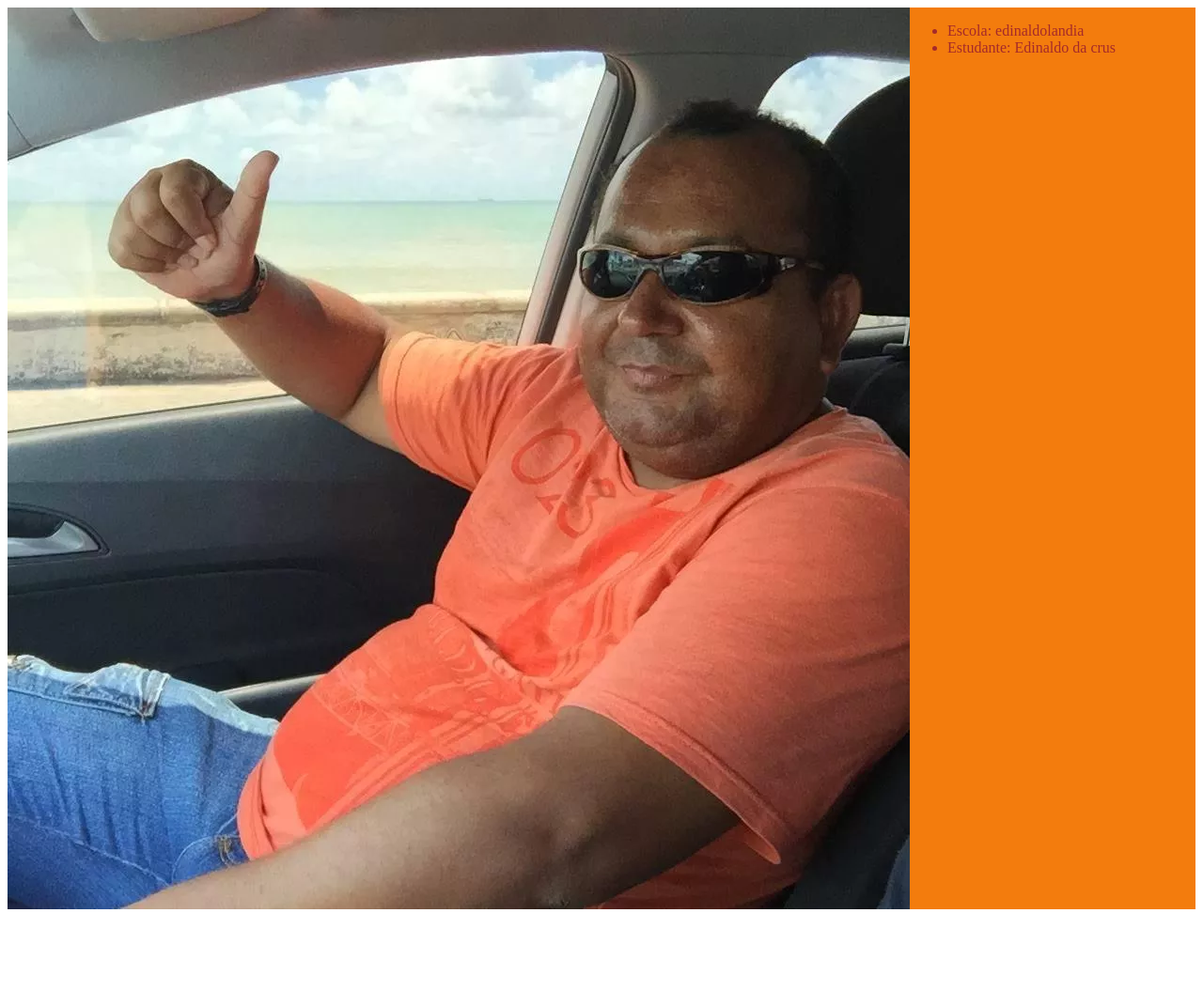
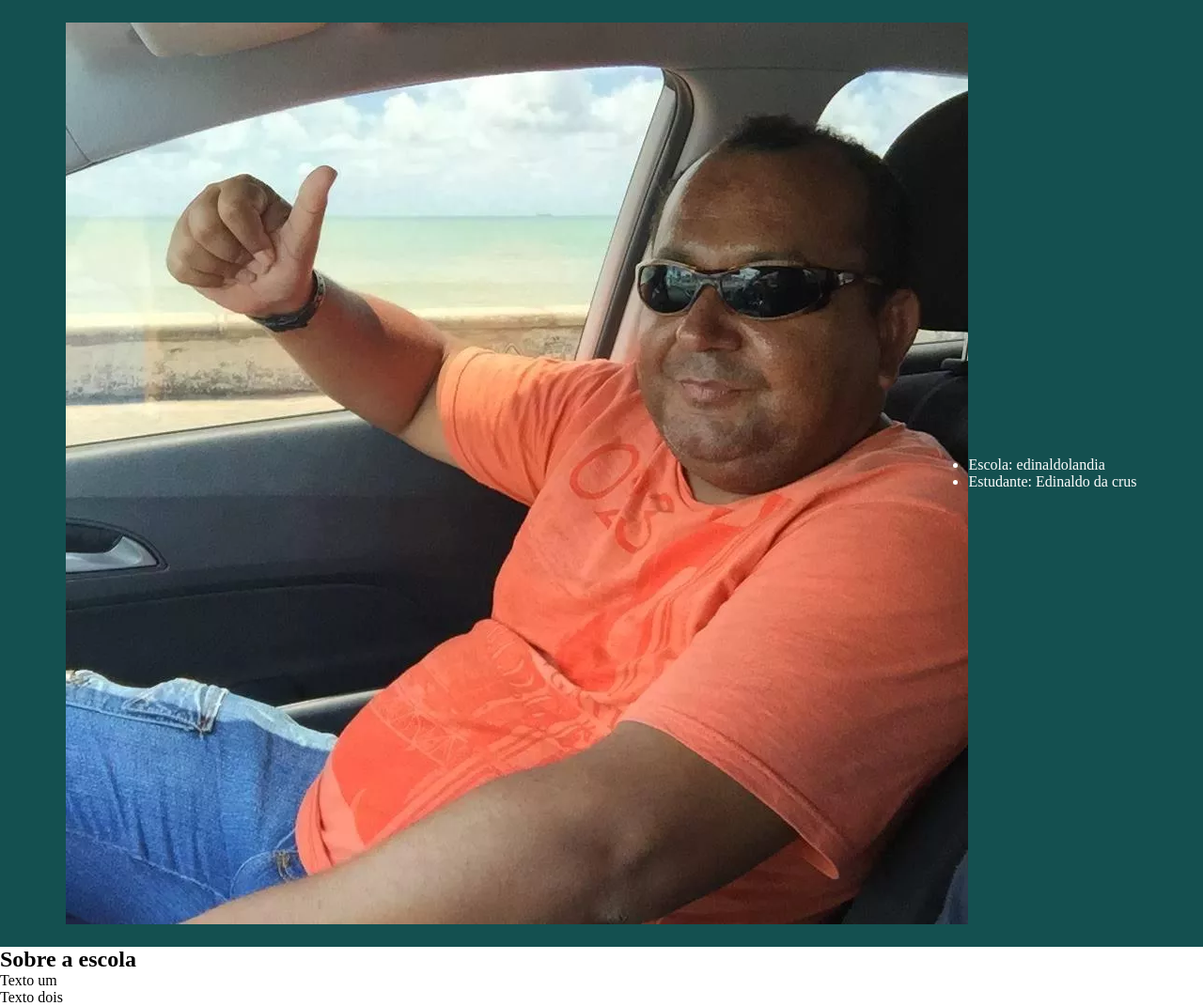
Before and after one commit to Luis838e/2b, a plain HTML site: page index.html in a window 1280 px wide. Shown: the whole page at 94% size. Before the commit the page ends 976 px from the top, so only its background shows below. Drawn offline with Linux system fonts and the light colour scheme.

Commit message:
Add files via upload

```diff
--- a/index.html
+++ b/index.html
@@ -15,5 +15,12 @@
         </ul>
     </header>
 
+    <section class="escola">
+        <h2 class="escola-titulo">Sobre a escola</h2>
+        <p class="escola-texto-um">Texto um</p>
+        <p class="escola-texto-dois">Texto dois</p>
+        <img class="escola-imagem" src="" alt="">
+    </section>
+
 </body>
 </html>
--- a/style.css
+++ b/style.css
@@ -1,5 +1,24 @@
+*{
+    margin: 0;
+    padding: 0;
+}*
+
 .rodolfo{
-    background-color: rgb(243, 124, 13);
+    background-color: rgb(20, 80, 80);
+    color: white;
     display: flex;
-    color: brown;
+    justify-content: center;
+    align-items: center;
+    padding: 24px 0;
+
 }
+
+.cabecalho-imagem{
+    width: 20%;
+}
+
+.cabecalho-lista-item{
+    display: inline-block;
+    margin: 0 16px;
+    font-size: 24px;
+}
```
